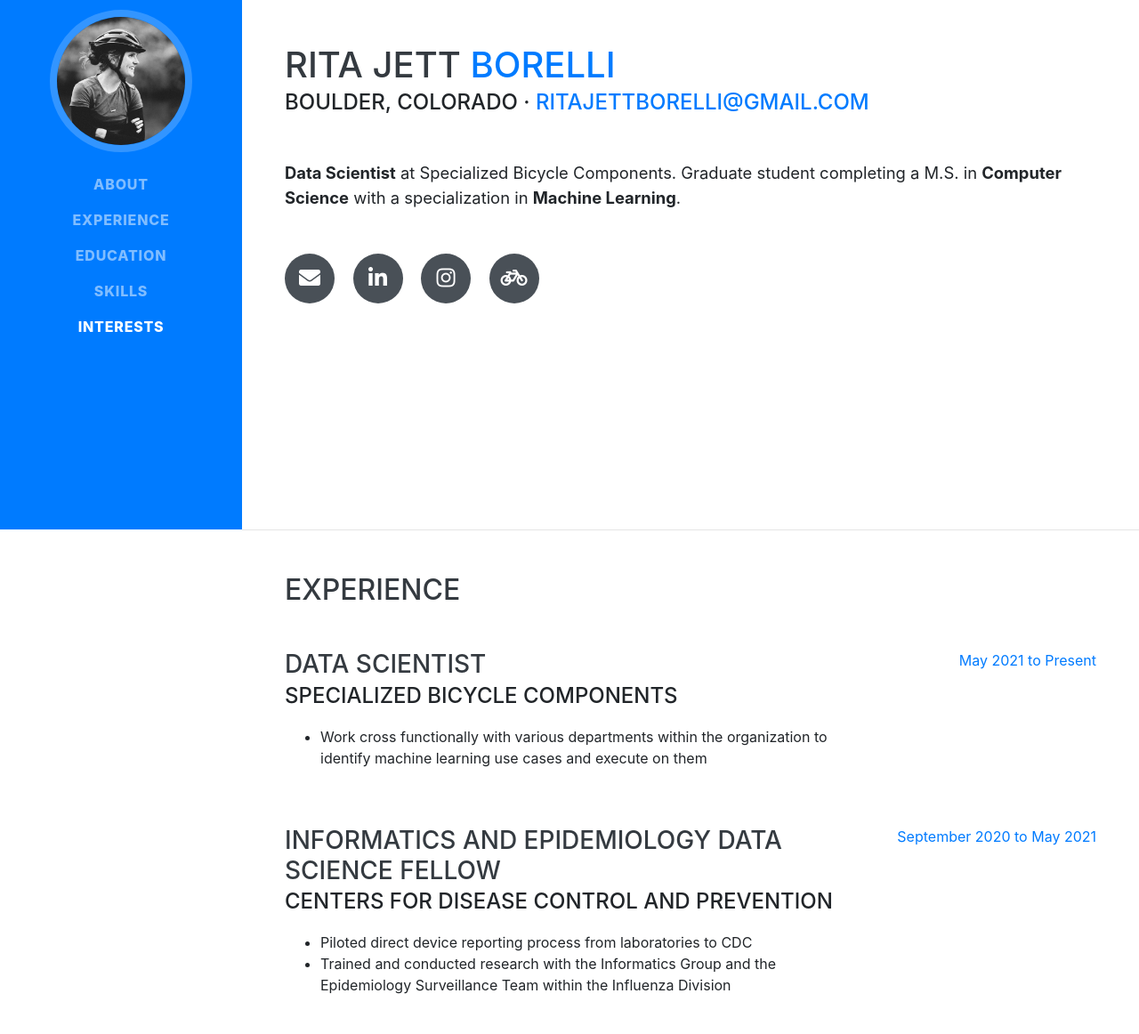
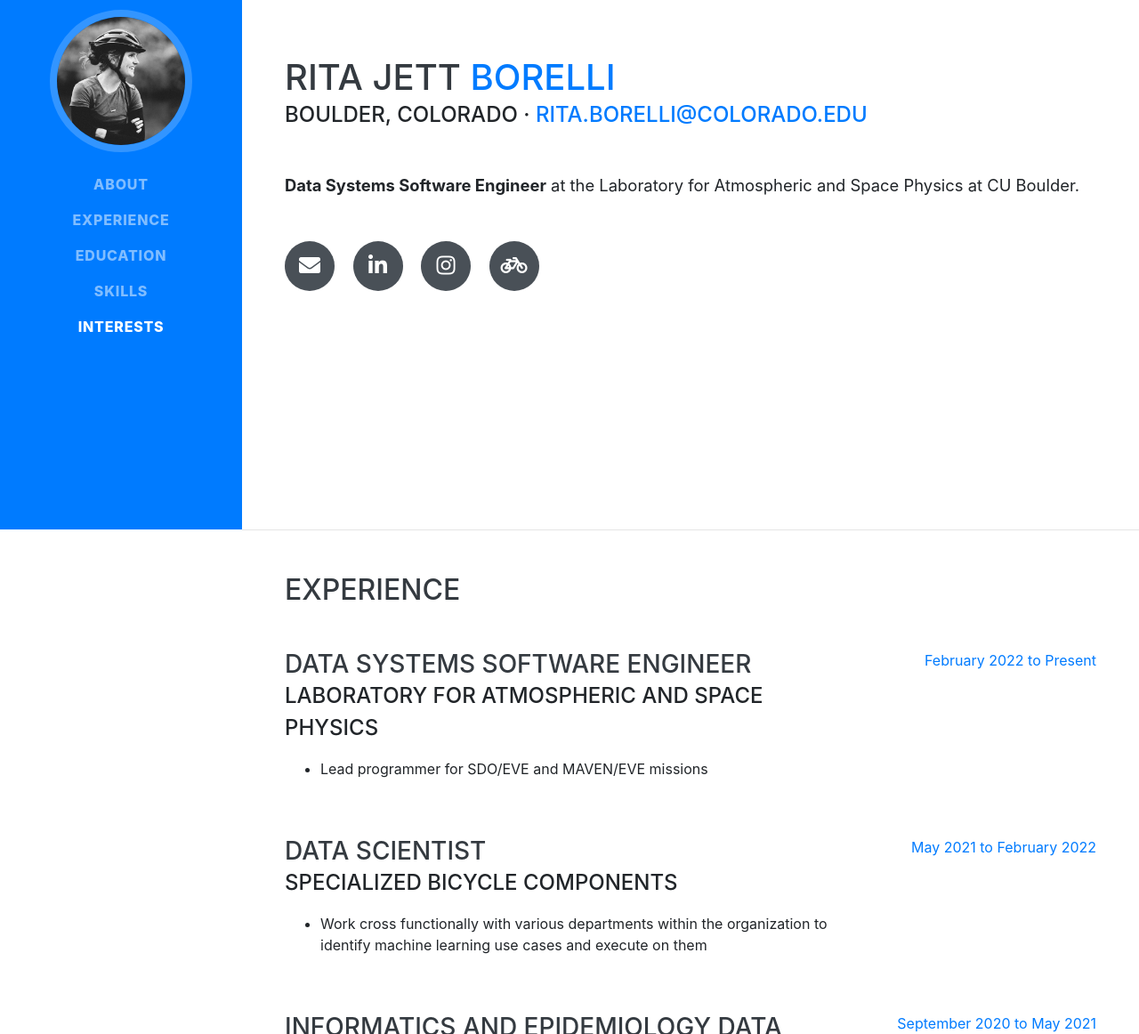
Before and after one commit to ritajett/playground, a website with bundled scripts: page index.html in a window 1280 px wide. Shown: the part 205-1367 px from the top of the page at 89% size. Built offline with nearby package versions, Linux system fonts and the light colour scheme; a web font is replaced by a local one.

Commit message:
add lasp

```diff
--- a/index.html
+++ b/index.html
@@ -64,11 +64,11 @@
           <span class="text-primary">Borelli</span>
         </h1>
         <div class="subheading mb-5">Boulder, Colorado ·
-          <a href="mailto:ritajettborelli@gmail.com">ritajettborelli@gmail.com</a>
+          <a href="mailto:rita.borelli@colorado.edu">rita.borelli@colorado.edu</a>
         </div>
-        <p class="lead mb-5"><b>Data Scientist</b> at Specialized Bicycle Components. Graduate student completing a M.S. in <b>Computer Science</b> with a specialization in <b>Machine Learning</b>.</p>
+        <p class="lead mb-5"><b>Data Systems Software Engineer</b> at the Laboratory for Atmospheric and Space Physics at CU Boulder.</p>
         <div class="social-icons">
-          <a href="mailto:ritajettborelli@gmail.com">
+          <a href="mailto:rita.borelli@colorado.edu">
             <i class="fa fa-envelope"></i>
           </a>
           <a href="https://www.linkedin.com/in/ritaborelli/">
@@ -87,8 +87,22 @@
     <hr class="m-0">
 
     <section class="resume-section p-3 p-lg-5 d-flex justify-content-center" id="experience">
+
       <div class="w-100">
         <h2 class="mb-5">Experience</h2>
+
+        <div class="resume-item d-flex flex-column flex-md-row justify-content-between mb-5">
+          <div class="resume-content">
+            <h3 class="mb-0">Data Systems Software Engineer</h3>
+            <div class="subheading mb-3">Laboratory for Atmospheric and Space Physics</div>
+            <ul>
+              <li>Lead programmer for SDO/EVE and MAVEN/EVE missions</li>
+            </ul>
+          </div>
+          <div class="resume-date text-md-right">
+            <span class="text-primary">February 2022 to Present</span>
+          </div>
+        </div>
 
         <div class="resume-item d-flex flex-column flex-md-row justify-content-between mb-5">
           <div class="resume-content">
@@ -99,7 +113,7 @@
             </ul>
           </div>
           <div class="resume-date text-md-right">
-            <span class="text-primary">May 2021 to Present</span>
+            <span class="text-primary">May 2021 to February 2022</span>
           </div>
         </div>
 
@@ -130,6 +144,7 @@
             </ul>
           </div>
           <div class="resume-date text-md-right">
+            <br>
             <span class="text-primary">July 2017 to July 2019</span>
           </div>
         </div>
```
